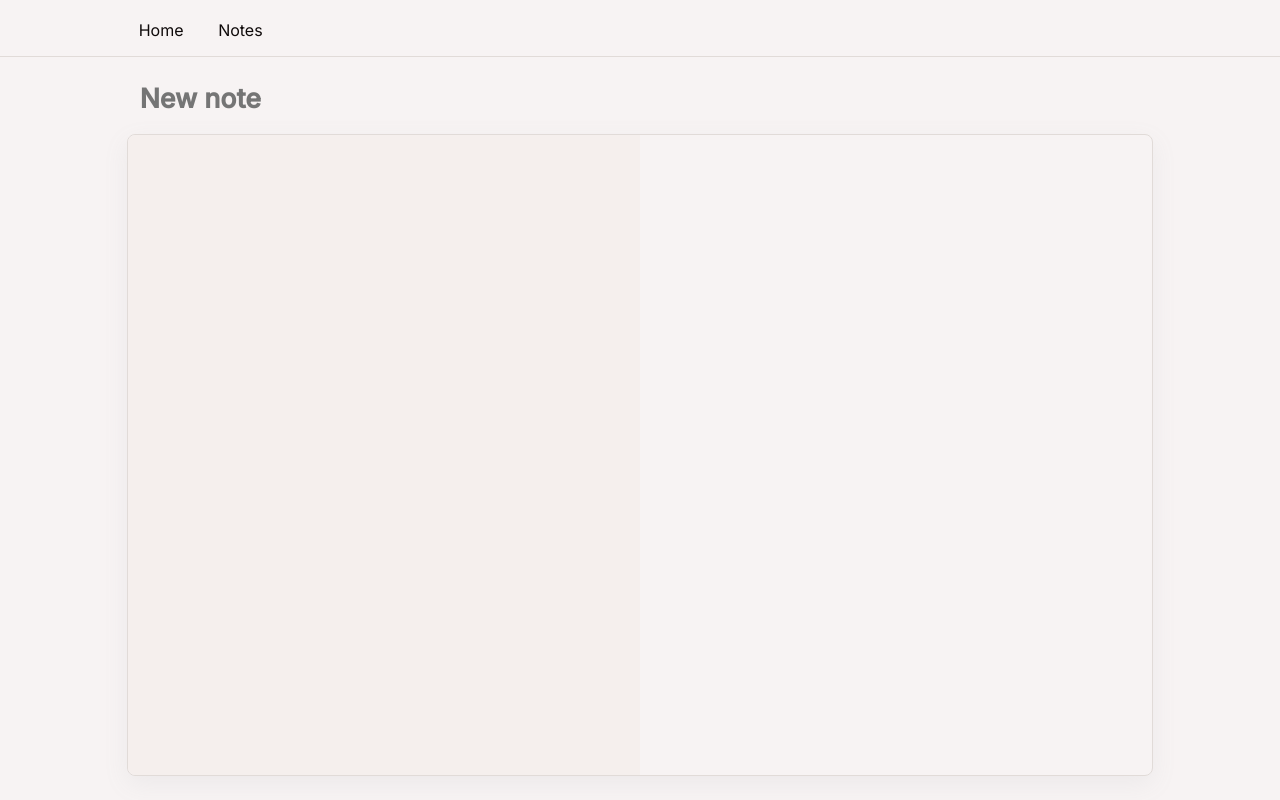
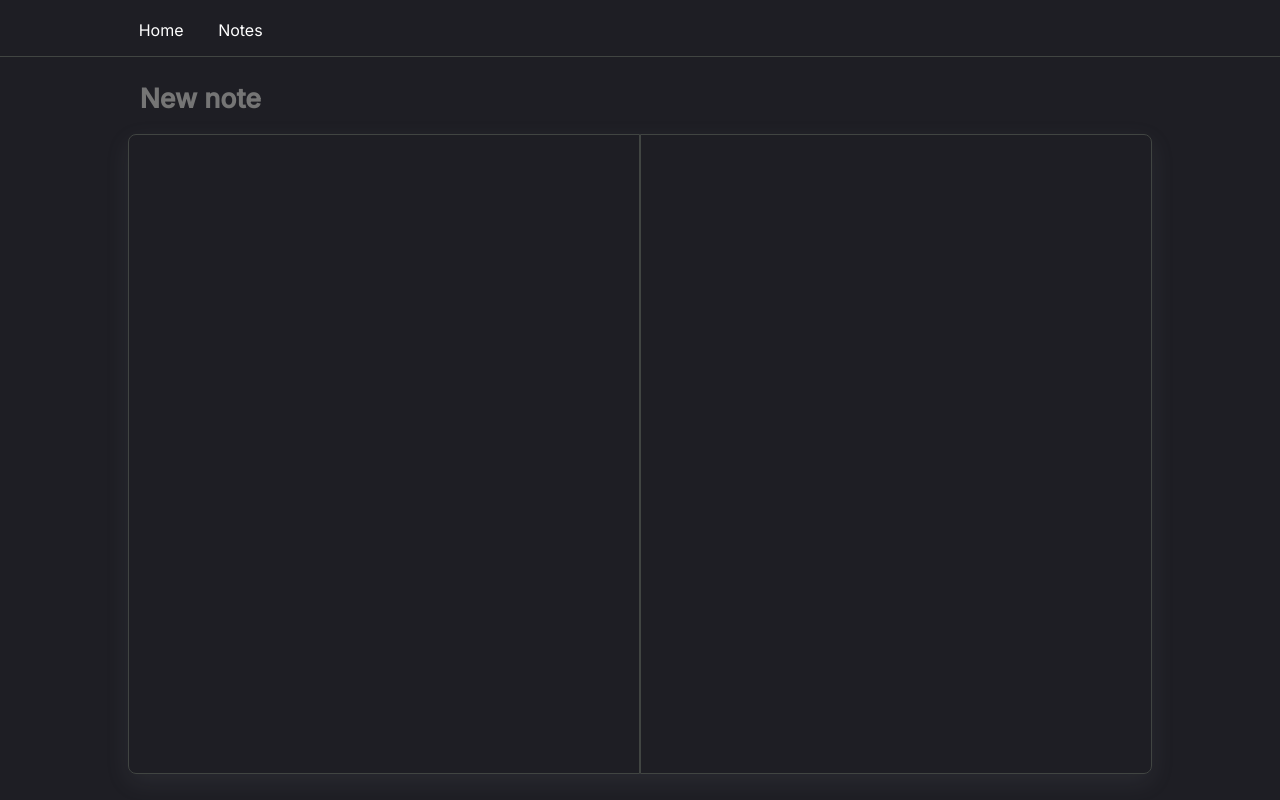
Before and after one commit to samkaj/buddy, a React (Create React App) app in the folder src/web/: page /notes in a window 1280 px wide. Built offline with nearby package versions, Linux system fonts and the light colour scheme.

Commit message:
UI: Implement light and dark theme.

```diff
--- a/src/web/src/layout/layout.scss
+++ b/src/web/src/layout/layout.scss
@@ -1,4 +1,5 @@
 @import '../main.scss';
+@import '../sass/colors.scss';
 
 .navbar {
     ul {
@@ -6,7 +7,7 @@
         margin-bottom: 10pt;
         padding: 10pt 10vw 0 10vw;
         height: 32pt;
-        border-bottom: 1px $grey solid;
+        border-bottom: 1px theme-color(border) solid;
     }
 
     li {
@@ -16,7 +17,7 @@
 
     a,
     a:visited {
-        color: $black;
+        color: theme-color(fg);
         text-decoration: none;
         line-height: 24pt;
         padding: 8pt;
--- a/src/web/src/main.scss
+++ b/src/web/src/main.scss
@@ -1,22 +1,9 @@
 @import url('https://fonts.googleapis.com/css2?family=Fira+Code:wght@400;600&family=Inter:wght@300;400;500&family=Secular+One&display=swap');
-
-$black: #0f0a0a;
-$blackvar: #353030;
-$white: #f7f3f3;
-
-$grey: #e1dbd8;
-$lightgrey: #f5efed;
-$darkgrey: #bfbab7;
-
-$primary: #449e73;
-$primaryvar: #d6f0e3;
-
-$secondary: #a2e3c4;
-$secondaryvar: #c0ecd7;
+@import 'sass/colors.scss';
 
 html {
-    background-color: $white;
-    color: $black;
+    background-color: theme-color(bg);
+    color: theme-color(fg);
 }
 
 * {
@@ -28,7 +15,7 @@ html {
 
 ::-moz-selection,
 ::selection {
-    background: $grey;
+    background: theme-color(border);
 }
 
 .code,
--- a/src/web/src/notes/index.tsx
+++ b/src/web/src/notes/index.tsx
@@ -34,7 +34,7 @@ export const Notes = () => {
                     tabIndex={-1}
                     id='input'
                 ></textarea>
-                <div itemID='output'>
+                <div id='output'>
                     <ReactMarkdown children={output} />
                 </div>
             </section>
--- a/src/web/src/notes/notes.scss
+++ b/src/web/src/notes/notes.scss
@@ -1,4 +1,5 @@
 @import '../main.scss';
+@import '../sass/colors.scss';
 
 #editor {
     display: grid;
@@ -8,7 +9,6 @@
     width: 80vw;
     height: 80vh;
     border-radius: 8px;
-    border: 1px solid $grey;
     > * {
         padding: 8pt;
     }
@@ -17,20 +17,24 @@
 textarea#input {
     flex-grow: 1;
     grid-area: input;
-    background-color: $lightgrey;
-    color: $black;
+    background-color: theme-color(bg-variant);
+    color: theme-color(fg);
     outline: none;
     border: none;
     border-radius: 8px 0 0 8px;
+    border: solid theme-color(border);
+    border-width: 1px 0.5px 1px 1px;
 }
 
 #output {
     grid-area: output;
-    background-color: $white;
+    background-color: theme-color(bg);
     border-radius: 0 8px 8px 0;
-    color: $black;
+    color: theme-color(fg);
     max-width: 40vw;
-    padding: 0 24pt 0 24pt;
+    padding: 12pt 24pt 12pt 24pt;
+    border: solid theme-color(border);
+    border-width: 1px 1px 1px 0.5px;
 
     blockquote {
         padding: 8pt;
@@ -40,23 +44,24 @@ textarea#input {
 
     code {
         padding: 0 2pt 0 2pt;
-        background-color: $lightgrey;
-        border: 1px solid $grey;
+        background-color: theme-color(border);
+        border: 1px solid theme-color(bg-variant);
         border-radius: 8px;
     }
 
     blockquote {
-        border-left: 2px solid $grey;
-        background-color: $lightgrey;
-        color: $blackvar;
+        border-left: 2px solid theme-color(border);
+        background-color: theme-color(bg-variant);
+        color: theme-color(fg-variant);
     }
 
     > * {
         margin-top: 6pt;
     }
 
-    a {
-        color: $primary;
+    a,
+    a:visited {
+        color: theme-color(primary);
         text-decoration: none;
     }
 
@@ -78,7 +83,7 @@ textarea#input {
     h2 {
         width: 100%;
         padding-bottom: 4pt;
-        border-bottom: 1px solid $grey;
+        border-bottom: 1px solid theme-color(border);
     }
 
     pre code {
@@ -97,18 +102,19 @@ textarea#input {
     font-size: 20pt;
     font-weight: 600;
     border: 1px solid transparent;
+    color: theme-color(fg);
 }
 
 #filename:focus,
 #filename:hover {
     border-radius: 8px;
-    border-color: $grey;
-    background-color: $white;
+    border-color: theme-color(border);
+    background-color: theme-color(bg-variant);
 }
 
 ::placeholder,
 :-ms-input-placeholder,
 ::-ms-input-placeholder {
-    color: $darkgrey;
+    color: theme-color(fg-variant);
     opacity: 1;
 }
--- /dev/null
+++ b/src/web/src/sass/colors.scss
@@ -0,0 +1,32 @@
+$light: (
+    fg: #1e1e24,
+    fg-variant: #414542,
+    bg: #fcfcfc,
+    bg-variant: #ffffff,
+    border: #e7eeec,
+    primary: #89a9a0,
+    primary-variant: #78a59a,
+    secondary: #959eef,
+    secondary-variant: #6874e8,
+    gradient: #ffffff,
+);
+
+$dark: (
+    fg: #ffffff,
+    fg-variant: #f3f7f6,
+    bg: #1e1e24,
+    bg-variant: #1e1e24,
+    border: #414542,
+    primary: #89a9a0,
+    primary-variant: #78a59a,
+    secondary: #959eef,
+    secondary-variant: #6874e8,
+    gradient: #ffffff,
+);
+
+$theme: $dark;
+
+// Helper to get the right color based in the applied theme.
+@function theme-color($key) {
+    @return map-get($theme, $key);
+}
```
